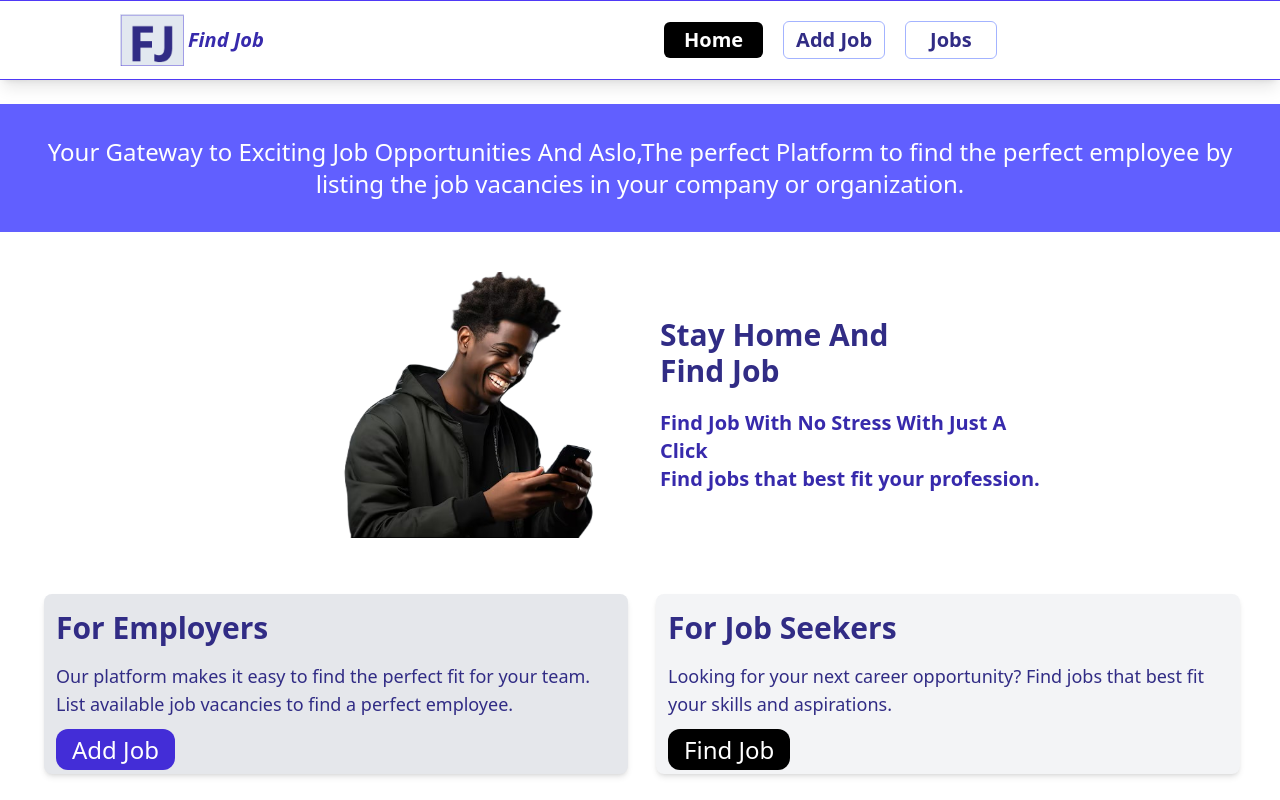
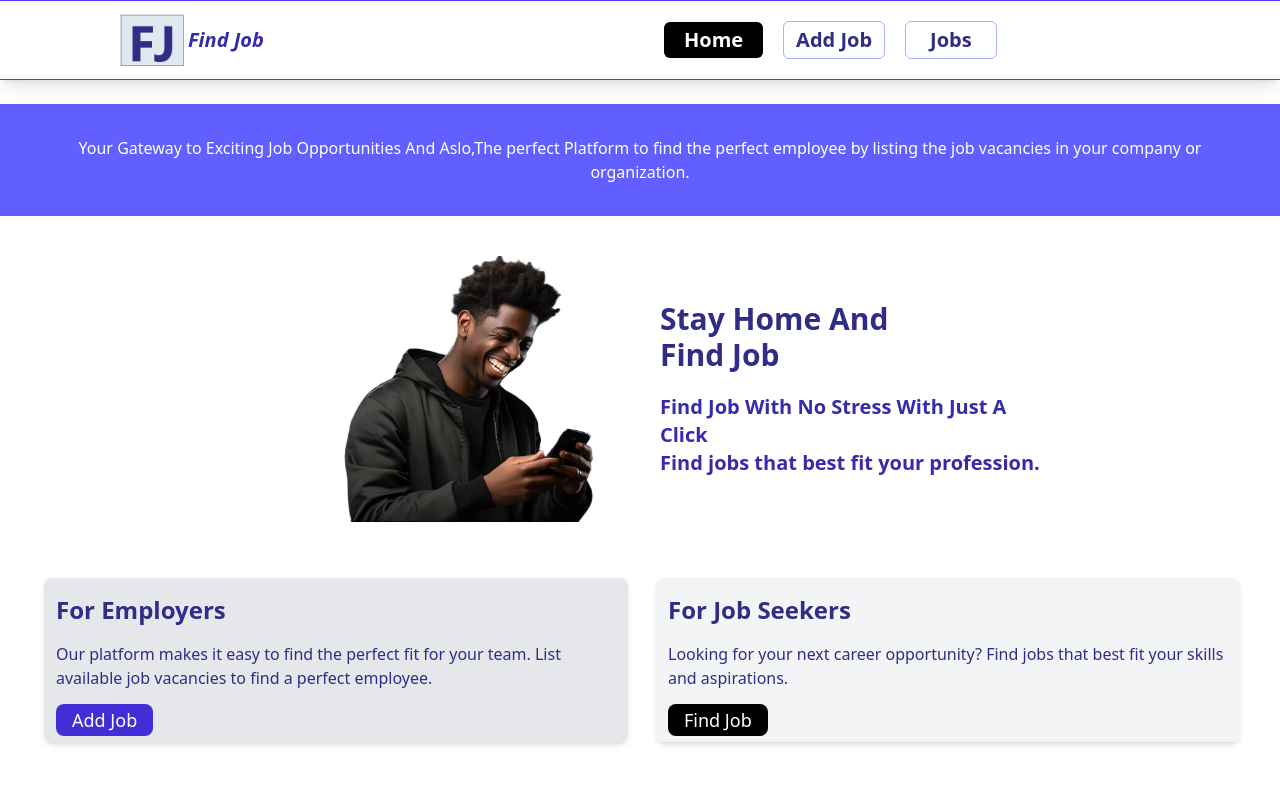
Before and after one commit to AsieduAmos/Jaman-Jobs, a React (Vite) app: page /home in a window 1280 px wide. Shown: the top 800 px of the page. Built offline with nearby package versions, Linux system fonts and the light colour scheme.

Commit message:
font changed in homepage and head component

```diff
--- a/src/pages/Head.jsx
+++ b/src/pages/Head.jsx
@@ -3,7 +3,7 @@ import React from 'react'
 const Head = () => {
   return (
     <>
-    <div className='lg:text-2xl md:text-5xl text-7xl lg:font-thin md:font-light font-light
+    <div className='lg:text-base md:text-5xl text-7xl lg:font-medium md:font-light font-light
                bg-indigo-500 text-white lg:py-8 py-15 text-center lg:mt-6 md:mt-12 mt-18 lg:w-full w-6xl px-8'>
         <p className=' '> Your Gateway to Exciting Job Opportunities And Aslo,The perfect Platform
            to find the perfect employee by listing the job vacancies in your company or organization.</p>
--- a/src/pages/HomePage.jsx
+++ b/src/pages/HomePage.jsx
@@ -12,25 +12,25 @@ const HomePage = () => {
    <AuthPage />
   <div className='flex lg:flex-row flex-col items-center justify-center lg:mx-10 lg:my-4 my-15 lg:gap-6 gap-10  '>
     <div className='bg-gray-200 text-indigo-900 lg:w-3xl md:w-5xl w-5xl lg:py-2 py-20 lg:px-3 px-15 lg:ml-1 md:ml-90 ml-180 lg:mt-10 shadow-md lg:rounded-lg rounded-4xl'>
-        <h2 className='lg:font-bold font-semibold lg:text-3xl md:text-5xl text-7xl py-2 '>For Employers</h2>
-        <p className='lg:font-normal font-light lg:text-lg md:text-4xl text-6xl lg:pb-2 pb-15 lg:my-2 my-6'>
+        <h2 className='lg:font-bold font-extrabold lg:text-2xl md:text-5xl text-7xl py-2 '>For Employers</h2>
+        <p className='lg:font-normal font-light lg:text-base md:text-4xl text-6xl lg:pb-2 pb-15 lg:my-2 my-6'>
           Our platform makes it easy to find the perfect fit for your team.
           List available job vacancies to find a perfect employee.
 
         </p>
-        <NavLink to="/HomePage" className='bg-indigo-700 text-white lg:font-normal font-medium lg:text-2xl md:text-4xl text-6xl
-           lg:px-4 px-15 lg:py-1 md:py-4 py-5 text-center rounded-xl cursor-pointer hover:bg-black
+        <NavLink to="/HomePage" className='bg-indigo-700 text-white lg:font-normal font-medium lg:text-lg md:text-4xl text-6xl
+           lg:px-4 px-15 lg:py-1 md:py-4 py-5 text-center rounded-lg cursor-pointer hover:bg-black
            hover:text-white transition duration-300 ease-in-out'>Add Job</NavLink>
       </div>
 
      <div className='bg-gray-100 text-indigo-900 lg:w-3xl md:w-5xl w-5xl lg:py-2 py-20 lg:px-3 px-15 lg:ml-1 md:ml-90 ml-180 mt-10 shadow-md lg:rounded-lg rounded-4xl'>
-        <h2 className='lg:font-bold font-semibold lg:text-3xl md:text-5xl text-7xl py-2 '>For Job Seekers</h2>
-        <p className='lg:font-normal font-light lg:text-lg md:text-4xl text-6xl lg:pb-2 pb-15 lg:my-2 my-6'>
+        <h2 className='lg:font-bold font-semibold lg:text-2xl md:text-5xl text-7xl py-2 '>For Job Seekers</h2>
+        <p className='lg:font-normal font-light lg:text-base md:text-4xl text-6xl lg:pb-2 pb-15 lg:my-2 my-6'>
             Looking for your next career opportunity?
           Find jobs that best fit your skills and aspirations.
         </p>
-        <NavLink to="/HomePage" className='bg-black text-white lg:font-normal font-medium lg:text-2xl md:text-4xl text-6xl
-        lg:px-4 px-15 lg:py-1 md:py-4 py-5 text-center rounded-xl cursor-pointer hover:bg-indigo-700
+        <NavLink to="/HomePage" className='bg-black text-white lg:font-normal font-medium lg:text-lg md:text-4xl text-6xl
+        lg:px-4 px-15 lg:py-1 md:py-4 py-5 text-center rounded-lg cursor-pointer hover:bg-indigo-700
         hover:text-white transition duration-300 ease-in-out'>Find Job</NavLink>
       </div>
      </div>
```
